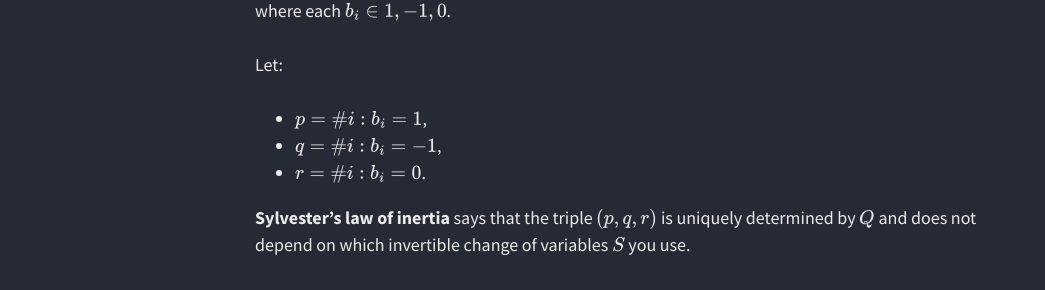
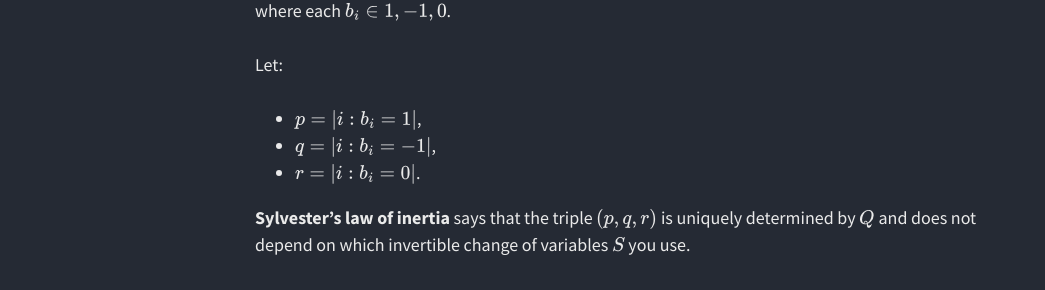
Before and after one commit to hackmathsdeveloper/hackmathsdeveloper.github.io, a Jekyll site: the page built from _posts/2026-06-08-sylvester-law-of-inertia.md, in a window 1280 px wide and 900 px high, scrolled down 758 px. Shown: the part 153-443 px from the top of the window, without its empty margins (120-1165 px from the left). Built offline with Jekyll 4.4.1, drawn with Linux system fonts in a browser that asks for light colours; nearby versions of some CDN libraries.

Commit message:
Fix # escaping: use \lvert/\rvert instead of \# for cardinality
kramdown strips backslash before markdown special chars (#, {, })
inside math spans. Use \lvert and \rvert (letter-commands) instead,
which kramdown passes through unchanged.

Co-Authored-By: Claude Opus 4.8 <noreply@anthropic.com>

```diff
--- a/_posts/2026-06-08-sylvester-law-of-inertia.md
+++ b/_posts/2026-06-08-sylvester-law-of-inertia.md
@@ -34,9 +34,9 @@ $$
 where each $b_i \in \{1, -1, 0\}$.
 
 Let:
-- $p = \\#\{i : b_i = 1\}$,
-- $q = \\#\{i : b_i = -1\}$,
-- $r = \\#\{i : b_i = 0\}$.
+- $p = \lvert\{i : b_i = 1\}\rvert$,
+- $q = \lvert\{i : b_i = -1\}\rvert$,
+- $r = \lvert\{i : b_i = 0\}\rvert$.
 
 **Sylvester's law of inertia** says that the triple $(p, q, r)$ is uniquely determined by $Q$ and does not depend on which invertible change of variables $S$ you use.
 
```
